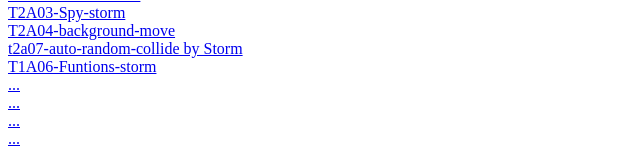
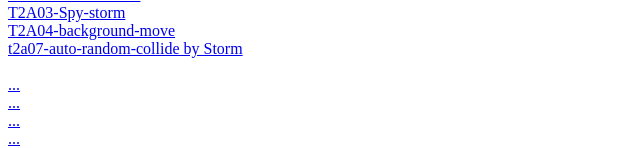
Before and after one commit to 1-Thegamingwolf-1/game-dev-2018-Chandler2, a plain HTML site: page index.html in a window 1280 px wide. Shown: the part 400-548 px from the top of the page, without its empty margins (0-640 px from the left). Drawn offline with Linux system fonts and the light colour scheme.

Commit message:
Add files via upload

```diff
--- a/index.html
+++ b/index.html
@@ -26,8 +26,8 @@
 <a href="T2A02-Extend-class.html">T2A02-Extend-class</a><br>
 <a href="T2A03-Spy-storm.html">T2A03-Spy-storm</a><br>
 <a href="T2A04-background-move.html">T2A04-background-move</a><br>
-<a href=" t2a07-auto-random-collide by Storm.html"> t2a07-auto-random-collide by Storm</a><br>
-<a href="T1A06-Funtions-storm.html">T1A06-Funtions-storm</a><br>
+<a href="t2a07-auto-random-collide by Storm.html"> t2a07-auto-random-collide by Storm</a><br>
+<a href=""></a><br>
 <a href="...">...</a><br>
 <a href="...">...</a><br>
 <a href="...">...</a><br>
```
